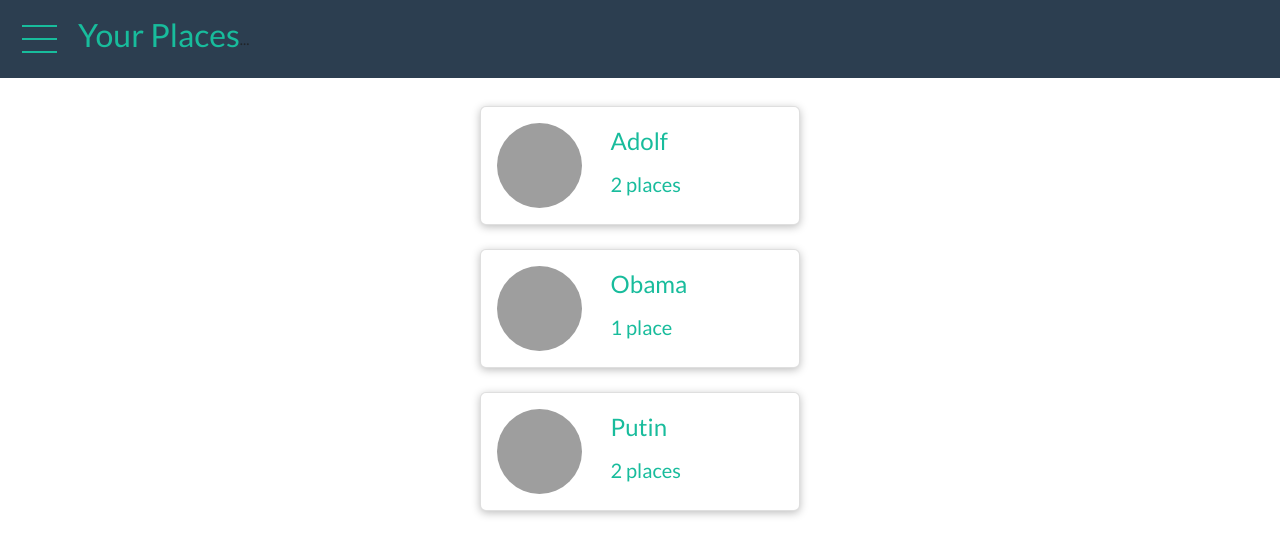
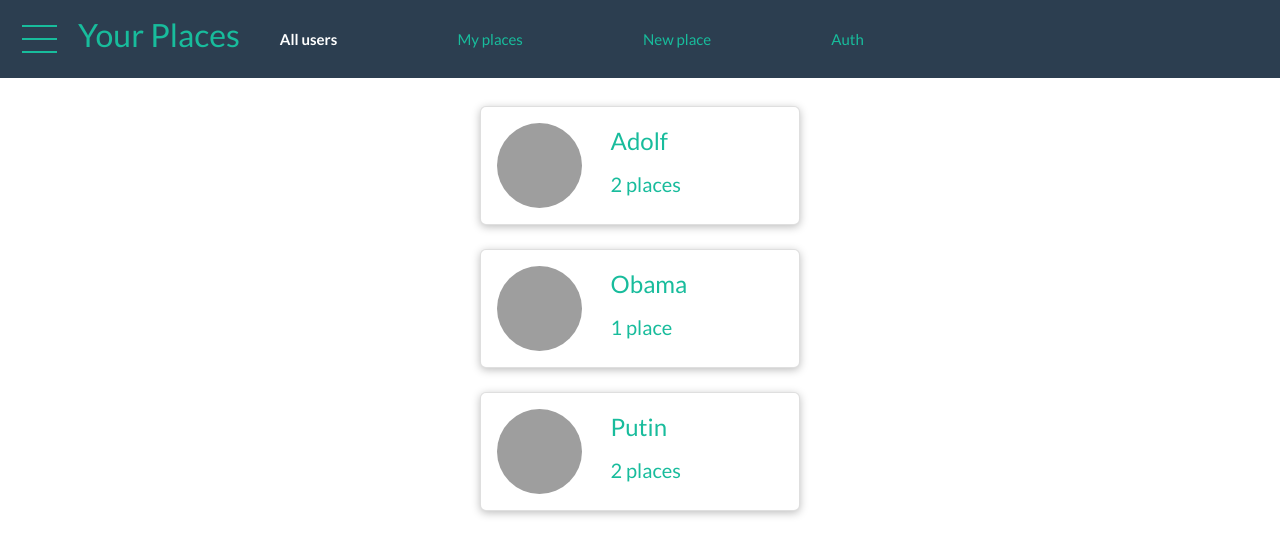
Before and after one commit to MaxDaniLOVE/frontend, a React (Create React App) app: page / in a window 1280 px wide. Shown: the top 556 px of the page. Built offline with nearby package versions, Linux system fonts and the light colour scheme; grey boxes are pictures that could not be loaded.

Commit message:
feat: add navlinks

```diff
--- a/src/shared/components/Navigation/MainNavigation.js
+++ b/src/shared/components/Navigation/MainNavigation.js
@@ -1,5 +1,6 @@
 import React from 'react';
 import MainHeader from './MainHeader';
+import NavLinks from './NavLinks';
 import { Link } from 'react-router-dom';
 import './MainNavigation.scss'
 
@@ -15,7 +16,7 @@ const MainNavigation = () => {
         <Link to="/">Your Places</Link>
       </h1>
       <nav>
-        ...
+        <NavLinks />
       </nav>
     </MainHeader>
   );
--- a/src/shared/components/Navigation/MainNavigation.scss
+++ b/src/shared/components/Navigation/MainNavigation.scss
@@ -15,6 +15,12 @@
     }
   }
 }
+nav{
+  width: 50%;
+  ul{
+    margin: 0;
+  }
+}
 .main-navigation__title{
   margin-left: 15px;
 }
--- a/src/shared/components/Navigation/NavLinks.js
+++ b/src/shared/components/Navigation/NavLinks.js
@@ -1,10 +1,43 @@
 import React from 'react';
+import { NavLink } from 'react-router-dom';
+import './NavLinks.scss'
 
 const NavLinks = () => {
+  const links = [
+    {
+      link: '/',
+      label: 'All users'
+    },
+    {
+      link: '/u1/places',
+      label: 'My places'
+    },
+    {
+      link: '/places/new',
+      label: 'New place'
+    },
+    {
+      link: '/auth',
+      label: 'Auth'
+    }
+  ]
   return (
-    <div>
-
-    </div>
+    <ul className="nav-links">
+      {
+        links.map(({link, label}) =>
+          <NavLink to={link}
+            exact
+            activeStyle={{
+              fontWeight: "bold",
+              color: "#fff"
+            }}
+            key={link}
+          >
+            {label}
+          </NavLink>
+        )
+      }
+    </ul>
   );
 }
 
--- a/src/shared/components/Navigation/NavLinks.scss
+++ b/src/shared/components/Navigation/NavLinks.scss
@@ -0,0 +1,5 @@
+.nav-links{
+  display: flex;
+  list-style-type: none;
+  justify-content: space-between;
+}
```
